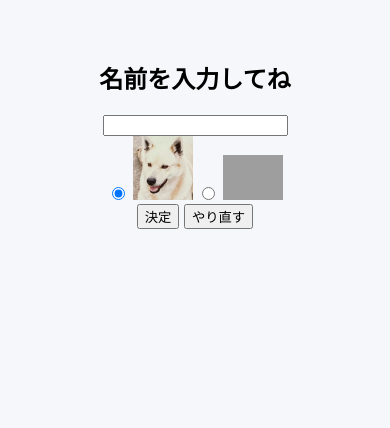
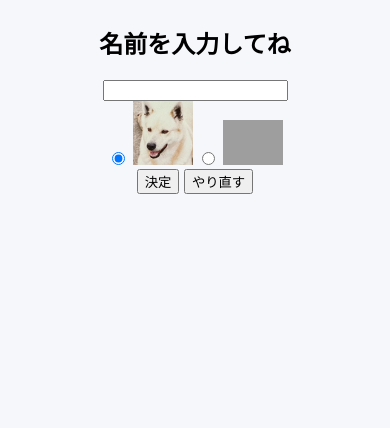
Before and after one commit to ymt-no-lessons/chatbot, a Flask app: page / in a window 390 px wide. Shown: the top 428 px of the page. After the commit the page ends 194 px from the top, so only its background shows below. Run offline with Flask 3, Linux system fonts and the light colour scheme; grey boxes are pictures that could not be loaded.

Commit message:
CSSほぼ完成

```diff
--- a/static/style.css
+++ b/static/style.css
@@ -4,7 +4,7 @@ body {
     background: #f5f7fa;
     text-align: center;
     margin: 0 auto;
-    padding: 40px;
+    padding: 5px;
     min-height: 100vh;
 }
 
@@ -181,8 +181,7 @@ form[action*="reset"] button:hover {
 /* ---- スマホ対応 ---- */
 @media (max-width: 600px) {
     .chat-box, .chat-area {
-        max-width: 99vw;
-        width: 90%;
+        /*max-width: 99vw;*/
         border-radius: 0;
         box-shadow: none;
         padding: 4px 0 10px 0;
```
